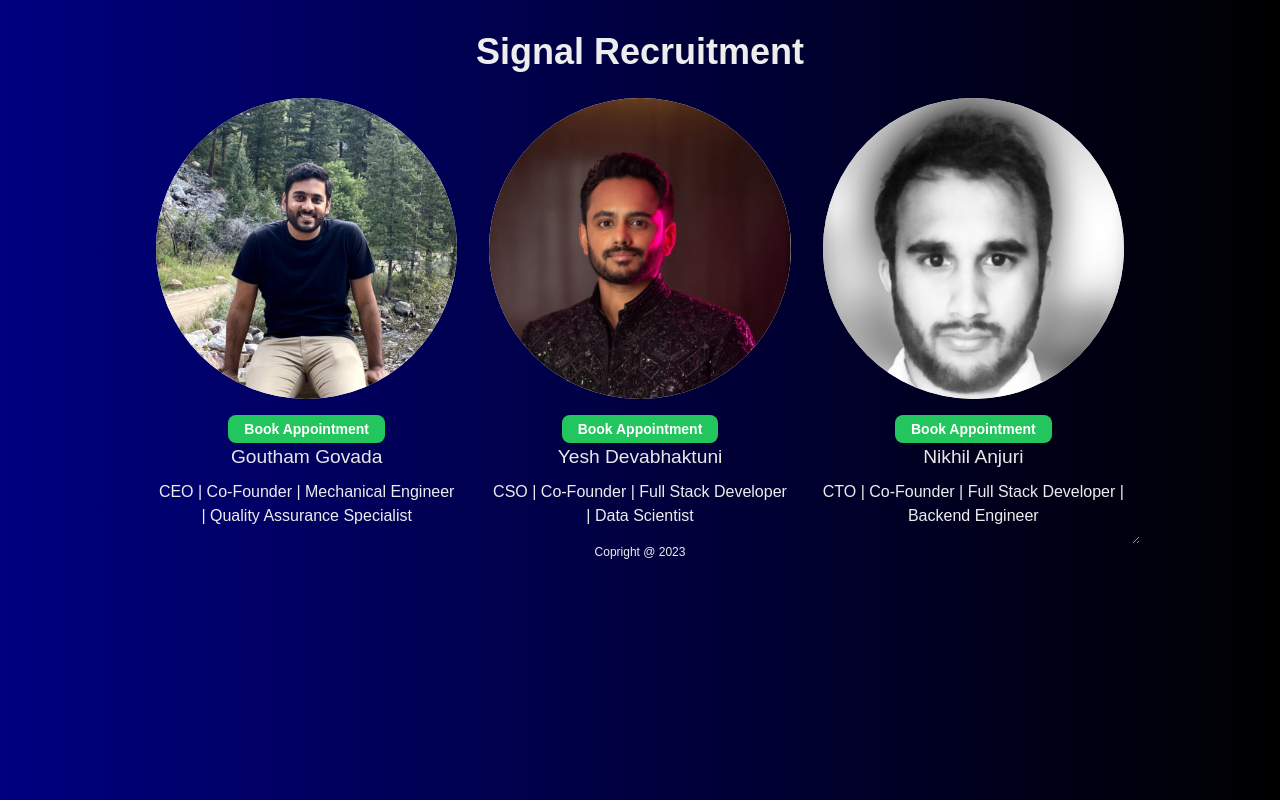
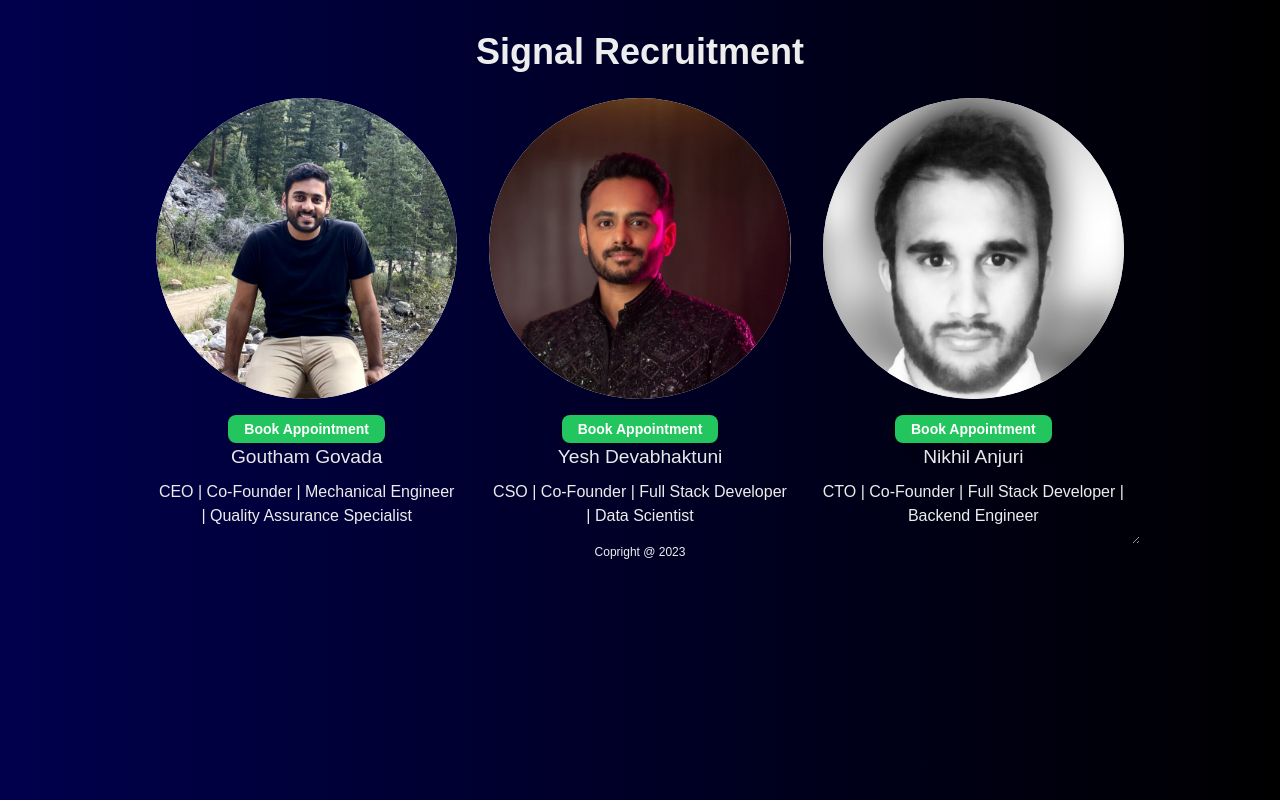
Before and after one commit to yeshdev1/lead-gen-fe, a Next.js app: page / in a window 1280 px wide. Built offline with nearby package versions, Linux system fonts and the light colour scheme.

Commit message:
updating gradient

```diff
--- a/src/app/globals.css
+++ b/src/app/globals.css
@@ -5,7 +5,7 @@
 :root {
   --metallic-blue-dark: #1e3c72;
   --metallic-blue-light: #4b79a1;
-  --background: linear-gradient(to right, #000080, #000000);
+  --background: linear-gradient(to right, #00004d, #000000);
   --foreground: #ededed;
 }
 
```
